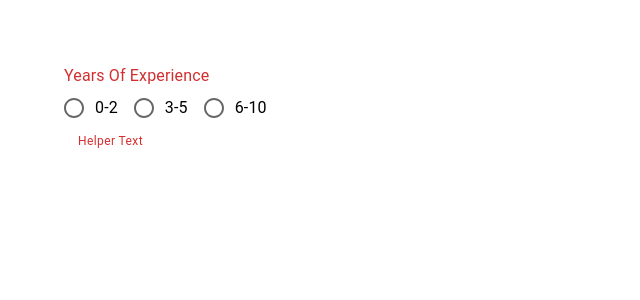
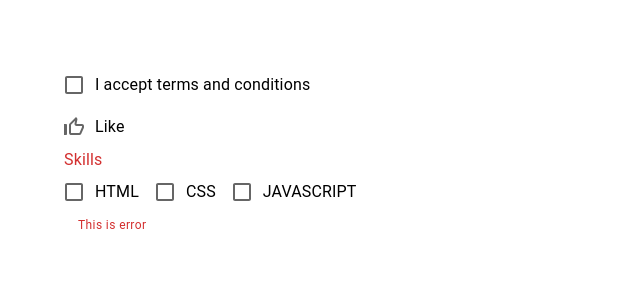
Before and after one commit to nuwan199044/react-material, a React (Create React App) app: page / in a window 1280 px wide. Shown: the top 300 px of the page, without its empty margins (0-640 px from the left). Built offline with nearby package versions, Linux system fonts and the light colour scheme.

Commit message:
Usage of Checkbox

```diff
--- a/src/App.tsx
+++ b/src/App.tsx
@@ -1,5 +1,6 @@
 import './App.css';
-import { MuiRadioButton } from './components/MuiRadioButton';
+import { MuiCheckbox } from './components/MuiCheckbox';
+// import { MuiRadioButton } from './components/MuiRadioButton';
 // import { MuiSelect } from './components/MuiSelect';
 // import { MuiTextField } from './components/MuiTextField';
 // import { MuiButtonGroup } from './components/MuiButtonGroup';
@@ -16,7 +17,8 @@ function App() {
       {/* <MuiToggleButton /> */}
       {/* <MuiTextField /> */}
       {/* <MuiSelect /> */}
-      <MuiRadioButton />
+      {/* <MuiRadioButton /> */}
+      <MuiCheckbox />
     </div>
   );
 }
--- /dev/null
+++ b/src/components/MuiCheckbox.tsx
@@ -0,0 +1,71 @@
+import { useState } from "react";
+import {
+  Box,
+  FormControl,
+  FormLabel,
+  FormControlLabel,
+  FormGroup,
+  Checkbox,
+  FormHelperText
+} from "@mui/material";
+import ThumbUpOffAltIcon from "@mui/icons-material/ThumbUpOffAlt";
+import ThumbUpIcon from "@mui/icons-material/ThumbUp";
+
+export const MuiCheckbox = () => {
+  const [checked, setChecked] = useState(false);
+  const [skills, setSkills] = useState<string[]>([]);
+  console.log({ checked });
+  console.log({ skills });
+  const handleTACCheck = (event: React.ChangeEvent<HTMLInputElement>) => {
+    setChecked(event.target.checked);
+  };
+  const handleSkillsCheckbox = (event: React.ChangeEvent<HTMLInputElement>) => {
+    let isExist = skills.indexOf(event.target.value);
+    if (isExist === -1) {
+      setSkills([...skills, event.target.value]);
+    } else {
+      setSkills(skills.filter((skill) => skill !== event.target.value));
+    }
+  };
+  return (
+    <Box>
+      <Box>
+        <FormControlLabel
+          label="I accept terms and conditions"
+          control={<Checkbox checked={checked} onChange={handleTACCheck} />}
+        />
+      </Box>
+      <Box>
+        <FormControlLabel
+          label="Like"
+          control={
+            <Checkbox
+              icon={<ThumbUpOffAltIcon />}
+              checkedIcon={<ThumbUpIcon />}
+            />
+          }
+        />
+      </Box>
+      <Box>
+        <FormControl error>
+          <FormLabel>Skills</FormLabel>
+          <FormGroup row>
+            <FormControlLabel
+              label="HTML"
+              control={<Checkbox value="html" checked={skills.includes('html')} onChange={handleSkillsCheckbox} />}
+            />
+            <FormControlLabel
+              label="CSS"
+              control={<Checkbox value="css" checked={skills.includes('css')} onChange={handleSkillsCheckbox} />}
+            />
+            <FormControlLabel
+              label="JAVASCRIPT"
+              control={<Checkbox value="javscript" checked={skills.includes('javscript')} onChange={handleSkillsCheckbox} />}
+            />
+          </FormGroup>
+          <FormHelperText>This is error</FormHelperText>
+        </FormControl>
+      </Box>
+    </Box>
+  );
+};
```
